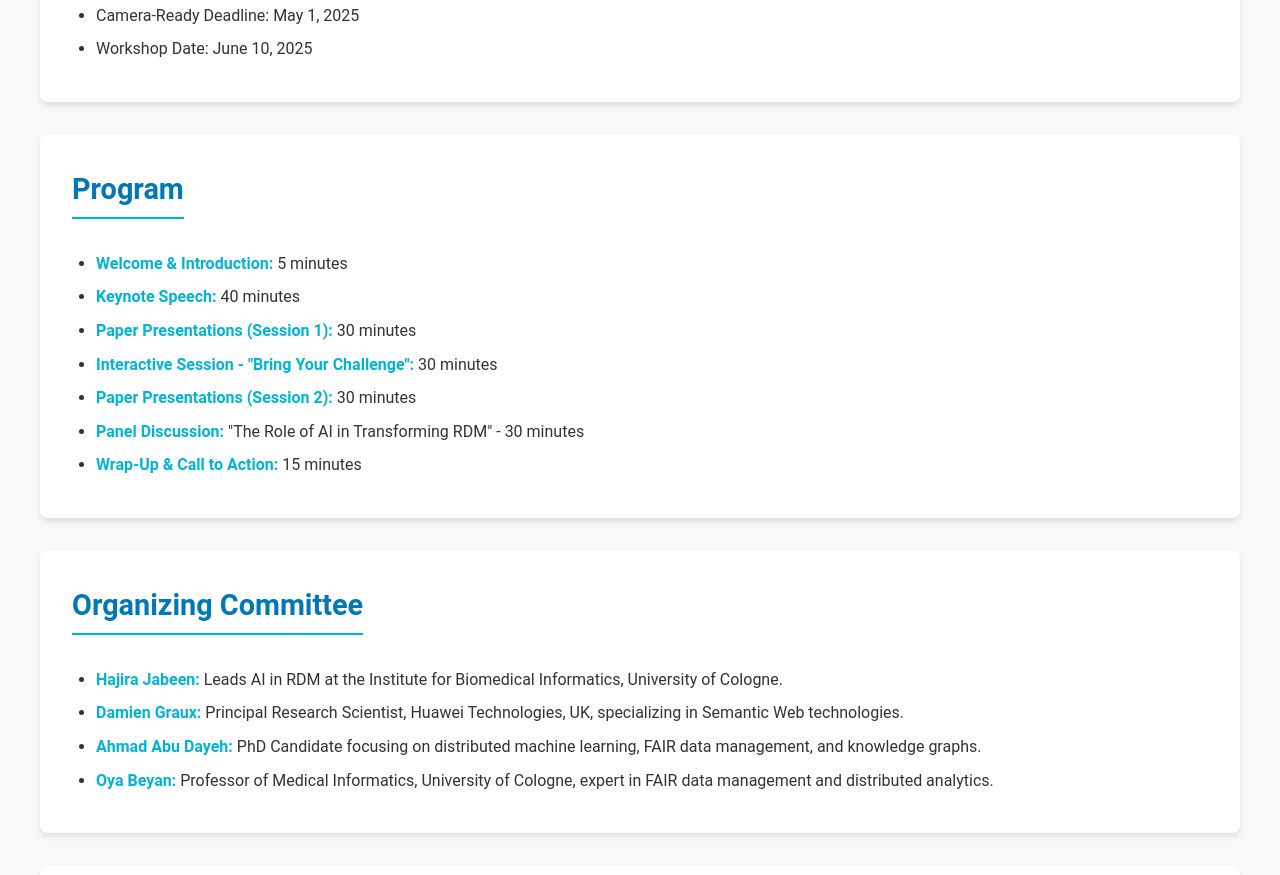
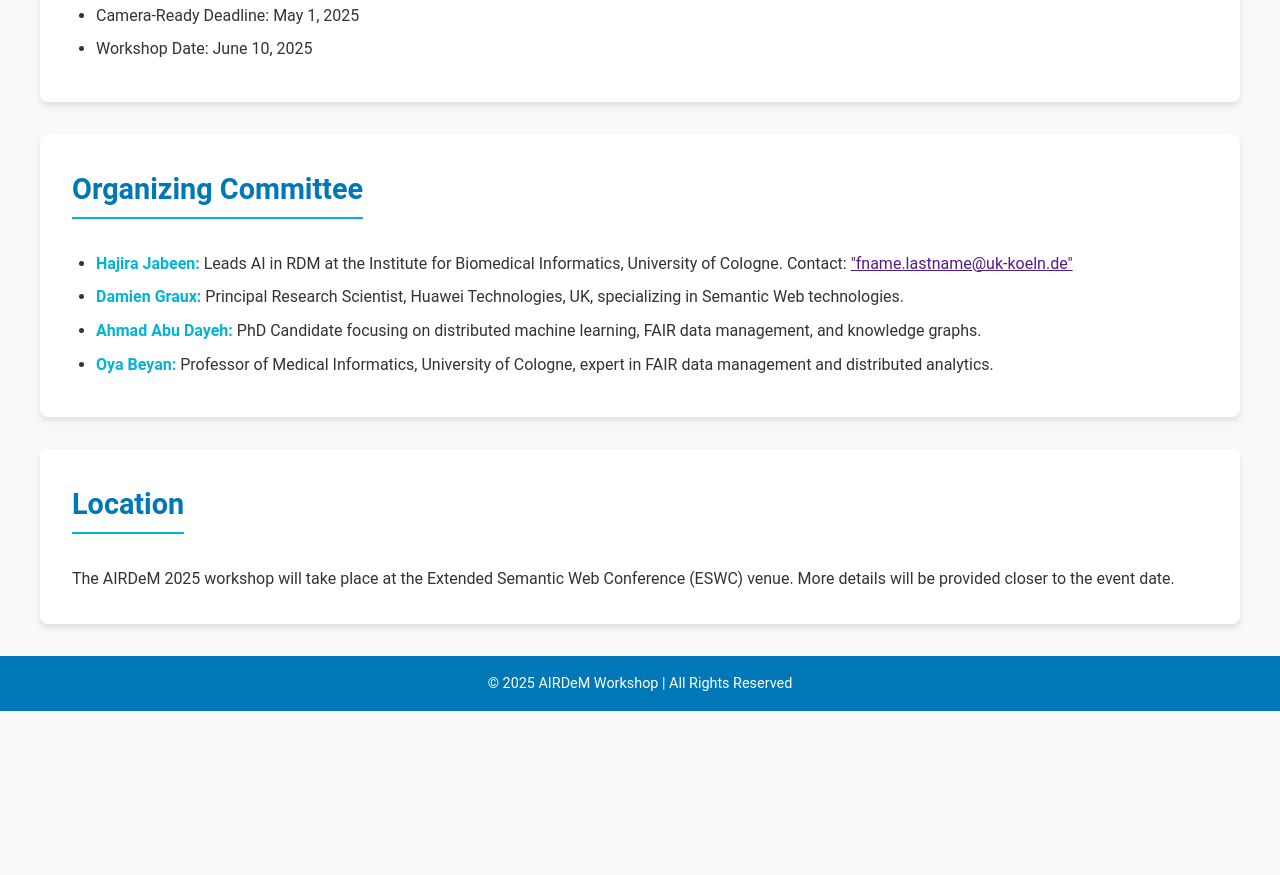
Before and after one commit to AI4RDM/AIRDeM, a plain HTML site: page index.html in a window 1280 px wide. Shown: the part 1612-2487 px from the top of the page. After the commit the page ends 2323 px from the top, so only its background shows below. Drawn offline with Linux system fonts and the light colour scheme.

Commit message:
Update index.html
update

```diff
--- a/index.html
+++ b/index.html
@@ -57,7 +57,7 @@ This workshop will showcase the application of state-of-the-art AI methods, incl
   <li><strong>Position Papers (up to 6 pages):</strong> Introducing positions, ideas, opinions, and discussions around specific RDM topics.</li>
   <li><strong>Demos (up to 3 pages):</strong> Presenting tools (software, workflows, etc.) with a practical perspective for using AI for improving RDM practices.</li>
   <li><strong>Posters (up to 3 pages):</strong> Highlighting novel approaches, insights, or tools through visual presentations.</li>
- <li><strong>Bring Your Challenge (up to 1 page description):</strong> Submit real-world RDM problems and collaborate on innovative solutions during the workshop.</li>
+ <li><strong>Bring Your Challenge (up to 3 pages):</strong> Submit real-world RDM problems and collaborate on innovative solutions during the workshop.</li>
 </ul>
 
 <p>This workshop offers a platform to share innovative AI-driven solutions, foster discussions, and explore collaborations to address pressing RDM challenges. We look forward to your participation!</p>
@@ -75,23 +75,11 @@ This workshop will showcase the application of state-of-the-art AI methods, incl
             </ul>
         </section>
 
-        <section id="program">
-            <h3>Program</h3>
-            <ul>
-                <li><strong>Welcome & Introduction:</strong> 5 minutes</li>
-                <li><strong>Keynote Speech:</strong> 40 minutes</li>
-                <li><strong>Paper Presentations (Session 1):</strong> 30 minutes</li>
-                <li><strong>Interactive Session - "Bring Your Challenge":</strong> 30 minutes</li>
-                <li><strong>Paper Presentations (Session 2):</strong> 30 minutes</li>
-                <li><strong>Panel Discussion:</strong> "The Role of AI in Transforming RDM" - 30 minutes</li>
-                <li><strong>Wrap-Up & Call to Action:</strong> 15 minutes</li>
-            </ul>
-        </section>
 
         <section id="committee">
             <h3>Organizing Committee</h3>
             <ul>
-                <li><strong>Hajira Jabeen:</strong> Leads AI in RDM at the Institute for Biomedical Informatics, University of Cologne.</li>
+                <li><strong>Hajira Jabeen:</strong> Leads AI in RDM at the Institute for Biomedical Informatics, University of Cologne. Contact: <a href=""> "fname.lastname@uk-koeln.de" </a></li>
                 <li><strong>Damien Graux:</strong> Principal Research Scientist, Huawei Technologies, UK, specializing in Semantic Web technologies.</li>
                 <li><strong>Ahmad Abu Dayeh:</strong> PhD Candidate focusing on distributed machine learning, FAIR data management, and knowledge graphs.</li>
                 <li><strong>Oya Beyan:</strong> Professor of Medical Informatics, University of Cologne, expert in FAIR data management and distributed analytics.</li>
```
